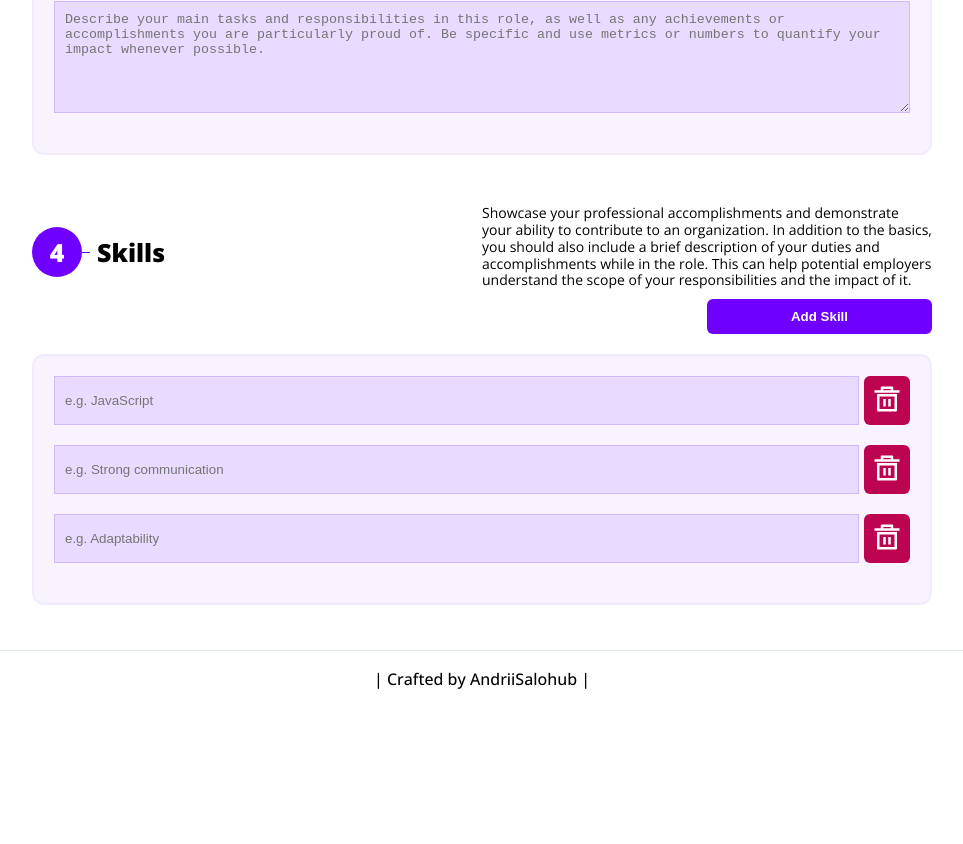
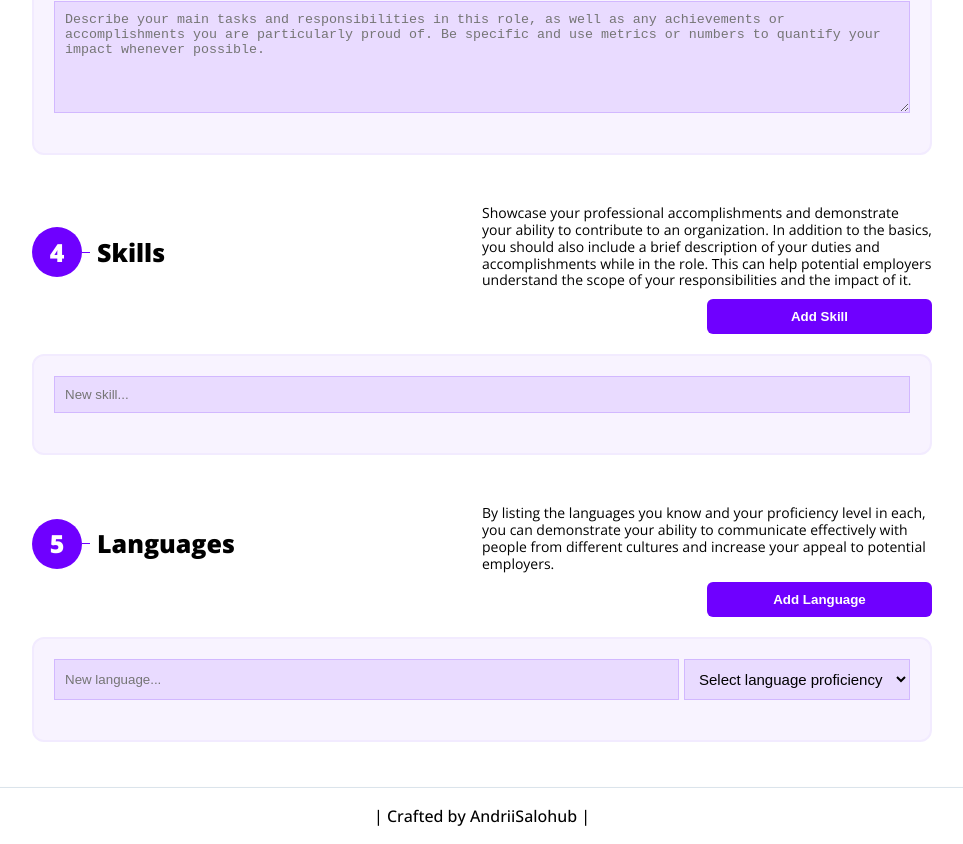
Before and after one commit to AndriiSalohub/cv-generator, a React (Vite) app: page / in a window 1280 px wide. Shown: the part 2075-2919 px from the top of the page, without its empty margins (158-1121 px from the left). Before the commit the page ends 2782 px from the top, so only its background shows below. Built offline with nearby package versions, Linux system fonts and the light colour scheme.

Commit message:
Added markup and styles for language section.

```diff
--- a/src/App.jsx
+++ b/src/App.jsx
@@ -2,6 +2,7 @@ import EducationInfo from "./components/EducationInfo/EducationInfo.jsx";
 import Footer from "./components/Footer/Footer";
 import GeneralInfo from "./components/GeneralInfom/GeneralInfo.jsx";
 import Header from "./components/Header/Header.jsx";
+import Languages from "./components/Languages/Languages.jsx";
 import Profile from "./components/Profile/Profile.jsx";
 import Skills from "./components/Skills/Skills.jsx";
 import WorkExperience from "./components/WorkExperience/WorkExperience.jsx";
@@ -16,6 +17,7 @@ function App() {
         <EducationInfo />
         <WorkExperience />
         <Skills />
+        <Languages />
       </main>
       <Footer />
     </>
--- /dev/null
+++ b/src/components/Languages/Languages.jsx
@@ -0,0 +1,60 @@
+import { useState } from "react";
+import FormDescription from "../FormDescription/FormDescription";
+import "./Languages.scss";
+import { RiDeleteBin5Line } from "react-icons/ri";
+
+const Languages = () => {
+  const [languages, setLanguages] = useState([
+    {
+      language: "",
+      lvl: "",
+    },
+  ]);
+
+  const handleAddLanguage = () => {
+    setLanguages([...languages, { language: "", lvl: "" }]);
+  };
+
+  return (
+    <section className="languages">
+      <FormDescription
+        titleNumber="5"
+        title="Languages"
+        description="By listing the languages you know and your proficiency level in each, you can demonstrate your ability to communicate effectively with people from different cultures and increase your appeal to potential employers."
+        addMoreButton={true}
+        buttonText="Add Language"
+        handleClick={handleAddLanguage}
+      />
+      <form action="" className="languages__form form">
+        {languages.map((language, index) => (
+          <div key={index}>
+            <input
+              id={`language-${language}-${index}`}
+              type="text"
+              className="languages__form-input form-input"
+              placeholder="New language..."
+            />
+            <select
+              name="language-lvl"
+              id="language-lvl"
+              className="languages__form-select"
+            >
+              <option value="null">Select language proficiency</option>
+              <option value="elementary">Elementary</option>
+              <option value="limited">Limited</option>
+              <option value="professional">Professional</option>
+              <option value="native">Native / Bilingual</option>
+            </select>
+            {languages.length > 1 && (
+              <button className="skills__form-delete-btn delete-btn">
+                <RiDeleteBin5Line />
+              </button>
+            )}
+          </div>
+        ))}
+      </form>
+    </section>
+  );
+};
+
+export default Languages;
--- /dev/null
+++ b/src/components/Languages/Languages.scss
@@ -0,0 +1,45 @@
+@import "../../styles//styles.scss";
+
+.languages {
+  margin-top: 50px;
+
+  &__form {
+    & div {
+      display: flex;
+      width: 100%;
+      gap: 5px;
+    }
+
+    &-input {
+      width: 100%;
+    }
+
+    &-select {
+      font-size: 15px;
+      margin-bottom: 20px;
+      background-color: $secondary-bg;
+      border: $secondary-border;
+      padding: 10px;
+    }
+  }
+}
+
+@media (max-width: 768px) {
+  .languages__form {
+    & div {
+      flex-direction: column;
+    }
+
+    &-input {
+      width: auto;
+    }
+  }
+}
+
+@media (max-width: 375px) {
+  .languages__form {
+    &-input {
+      width: auto !important;
+    }
+  }
+}
--- a/src/components/Skills/Skills.jsx
+++ b/src/components/Skills/Skills.jsx
@@ -4,11 +4,7 @@ import "./Skills.scss";
 import { RiDeleteBin5Line } from "react-icons/ri";
 
 const Skills = () => {
-  const [skills, setSkills] = useState([
-    { skill: "JavaScript" },
-    { skill: "Strong communication" },
-    { skill: "Adaptability" },
-  ]);
+  const [skills, setSkills] = useState([]);
 
   const handleInputChange = (event, index) => {
     setSkills((prevState) =>
```
